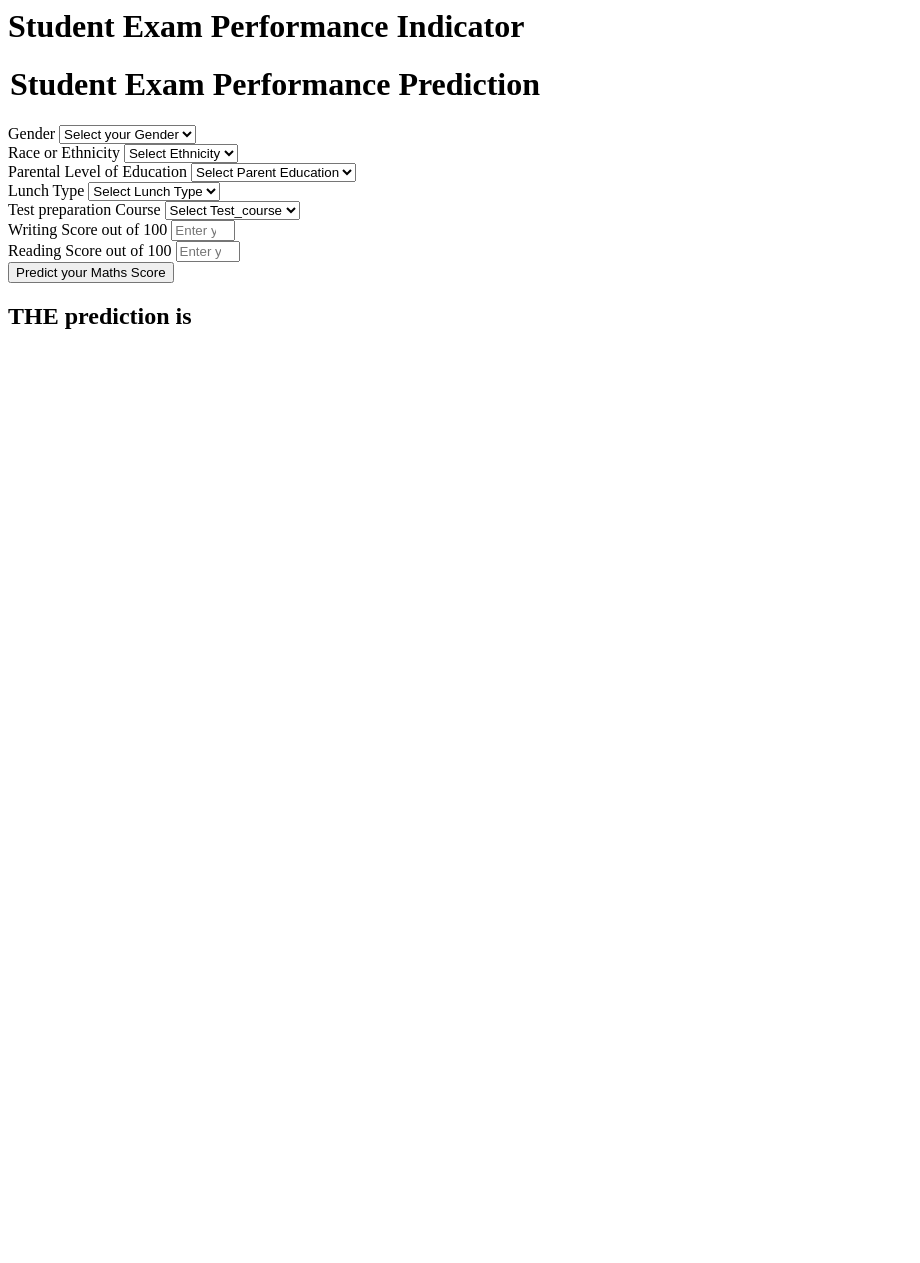
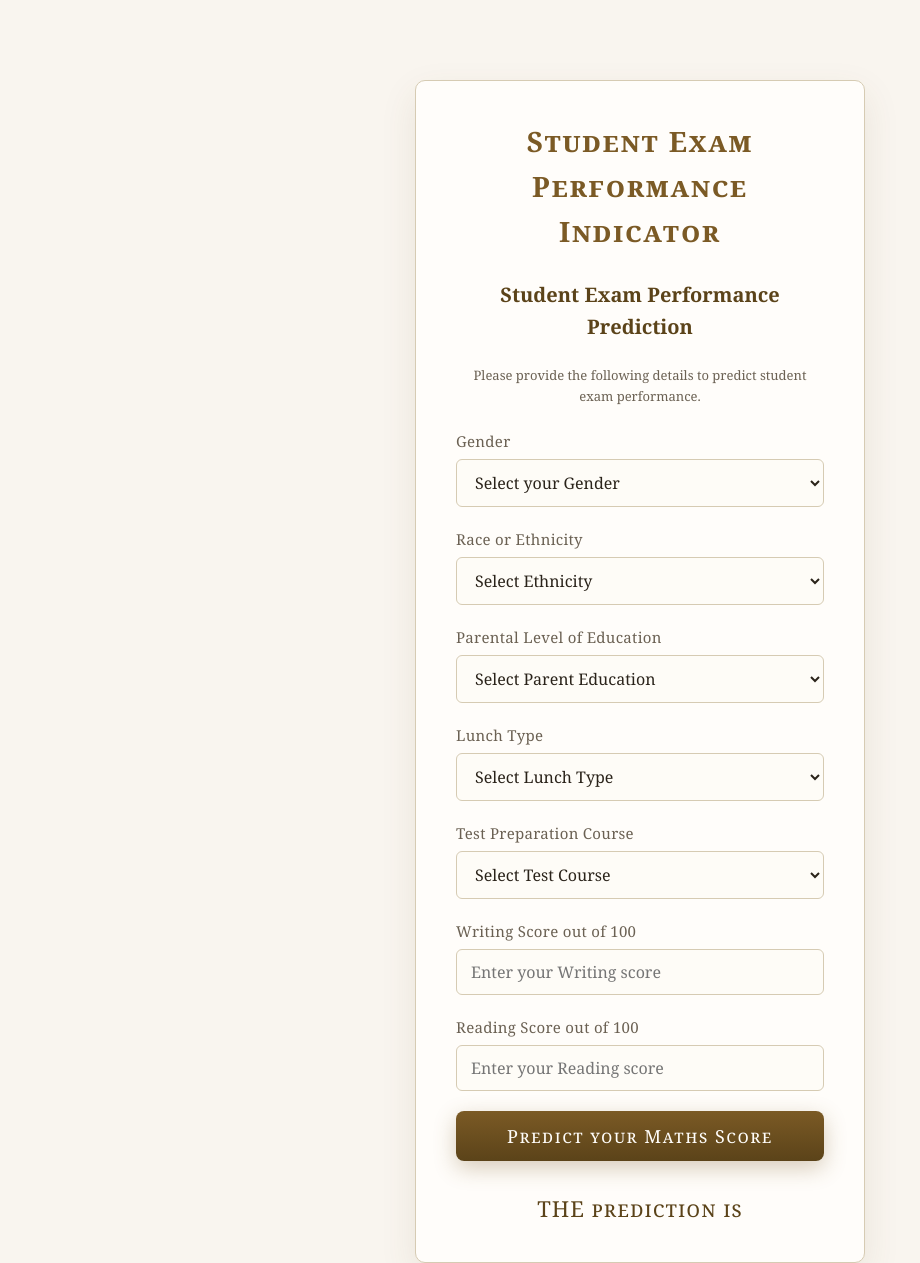
Before and after one commit to hathimds/Student_Performance_Prediction, a Flask app: page /predictdata in a window 1280 px wide. Shown: the whole page, without its empty margins (0-920 px from the left). Before the commit the page ends 329 px from the top, so only its background shows below. Run offline with Flask 3, Linux system fonts and the light colour scheme.

Commit message:
Update home.html

```diff
--- a/templates/home.html
+++ b/templates/home.html
@@ -1,111 +1,261 @@
-<html>
+<!DOCTYPE html>
+<html lang="en">
+<head>
+  <meta charset="UTF-8" />
+  <title>Student Exam Performance Indicator</title>
+  <meta name="viewport" content="width=device-width, initial-scale=1" />
+  <style>
+    :root {
+      --paper: #f9f5ef;
+      --panel-bg: #fffdfa;
+      --ink: #2a231a;
+      --muted: #6b6153;
+      --accent: #7b5a25;
+      --accent-dark: #5b4319;
+      --border-line: #d6cbb3;
+      --input-bg: #fefcf7;
+      --shadow: rgba(100, 80, 40, 0.1);
+    }
+
+    /* Reset & base */
+    *, *::before, *::after {
+      box-sizing: border-box;
+    }
+    body, html {
+      margin: 0;
+      padding: 0;
+      height: 100%;
+      font-family: 'Georgia', 'Times New Roman', Times, serif;
+      background: var(--paper);
+      color: var(--ink);
+      display: flex;
+      justify-content: center;
+      align-items: flex-start;
+      padding: 40px 15px;
+      line-height: 1.6;
+    }
+
+    /* Container */
+    .login {
+      background: var(--panel-bg);
+      max-width: 450px;
+      width: 100%;
+      padding: 38px 40px 36px;
+      border: 1px solid var(--border-line);
+      border-radius: 10px;
+      box-shadow: 0 14px 36px var(--shadow);
+      box-sizing: border-box;
+    }
+
+    /* Headings */
+    h1 {
+      font-variant-caps: small-caps;
+      font-weight: 700;
+      font-size: 28px;
+      margin: 0 0 26px 0;
+      color: var(--accent);
+      text-align: center;
+      letter-spacing: 1.8px;
+    }
+
+    legend {
+      font-weight: 600;
+      font-size: 20px;
+      margin-bottom: 22px;
+      color: var(--accent-dark);
+      text-align: center;
+      display: block;
+    }
+
+    /* Form groups */
+    form {
+      width: 100%;
+    }
+    .mb-3 {
+      margin-bottom: 20px;
+      display: flex;
+      flex-direction: column;
+    }
+    label.form-label {
+      font-size: 15px;
+      margin-bottom: 6px;
+      color: var(--muted);
+      letter-spacing: 0.3px;
+    }
+
+    select.form-control,
+    input.form-control[type="number"] {
+      padding: 11px 14px;
+      font-size: 16px;
+      border: 1px solid var(--border-line);
+      border-radius: 6px;
+      background-color: var(--input-bg);
+      color: var(--ink);
+      font-family: 'Georgia', serif;
+      transition: border-color 0.25s ease, box-shadow 0.25s ease;
+      outline-offset: 2px;
+    }
+    select.form-control:focus,
+    input.form-control[type="number"]:focus {
+      border-color: var(--accent);
+      box-shadow: 0 0 5px var(--accent);
+      background-color: #fffef9;
+      outline: none;
+    }
+
+    option.placeholder {
+      color: #9b8f76;
+      font-style: italic;
+    }
+
+    /* Button styling */
+    input.btn.btn-primary[type="submit"] {
+      width: 100%;
+      padding: 13px 0;
+      font-size: 18px;
+      font-variant-caps: small-caps;
+      letter-spacing: 1.5px;
+      background: linear-gradient(180deg, var(--accent), var(--accent-dark));
+      border: none;
+      border-radius: 8px;
+      color: #fffdfa;
+      cursor: pointer;
+      box-shadow: 0 7px 22px rgba(123, 90, 37, 0.3);
+      transition: background-color 0.3s ease, box-shadow 0.3s ease;
+      font-family: 'Georgia', serif;
+    }
+    input.btn.btn-primary[type="submit"]:hover {
+      background-color: var(--accent-dark);
+      box-shadow: 0 10px 30px rgba(91, 67, 25, 0.5);
+    }
+
+    /* Prediction output */
+    h2 {
+      margin: 30px 0 0 0;
+      font-size: 22px;
+      font-weight: normal;
+      color: var(--accent-dark);
+      text-align: center;
+      font-family: 'Georgia', serif;
+      font-variant-caps: small-caps;
+      letter-spacing: 1px;
+    }
+
+    /* Responsive */
+    @media (max-width: 480px) {
+      .login {
+        padding: 30px 25px 28px;
+      }
+      h1 {
+        font-size: 24px;
+      }
+      input.btn.btn-primary[type="submit"] {
+        font-size: 16px;
+        padding: 12px 0;
+      }
+    }
+
+  </style>
+</head>
 <body>
-    <div class="login">
-       <h1>Student Exam Performance Indicator</h1>
+  <div class="login" role="main" aria-labelledby="page-title">
+    <h1 id="page-title">Student Exam Performance Indicator</h1>
 
-       <form action="{{ url_for('predict_datapoint')}}" method="post">
-        <h1>
+    <form action="{{ url_for('predict_datapoint')}}" method="post" aria-describedby="form-desc" novalidate>
       <legend>Student Exam Performance Prediction</legend>
-        </h1>
+      <p id="form-desc" style="font-size:13px; color:var(--muted); margin-bottom: 22px; text-align:center;">
+        Please provide the following details to predict student exam performance.
+      </p>
+
       <div class="mb-3">
-            <label class="form-label">Gender</label>
-            <select class="form-control" name="gender" placeholder="Enter you Gender" required>
-                <option class="placeholder" selected disabled value="">Select your Gender</option>
-                <option value="male">
-                    Male
-                </option>
-                <option value="female">
-                    Female
-                </option>
+        <label for="gender" class="form-label">Gender</label>
+        <select id="gender" name="gender" class="form-control" required aria-required="true" aria-describedby="gender-desc">
+          <option class="placeholder" value="" selected disabled>Select your Gender</option>
+          <option value="male">Male</option>
+          <option value="female">Female</option>
         </select>
+        <div id="gender-desc" class="sr-only">Select gender of student</div>
       </div>
+
       <div class="mb-3">
-            <label class="form-label">Race or Ethnicity</label>
-            <select class="form-control" name="ethnicity" placeholder="Enter you ethnicity" required>
-                <option class="placeholder" selected disabled value="">Select Ethnicity</option>
-                <option value="group A">
-                    Group A
-                </option>
-                <option value="group B">
-                    Group B
-                </option>
-                <option value="group C">
-                    Group C
-                </option>
-                <option value="group D">
-                    Group D
-                </option>
-                <option value="group E">
-                    Group E
-                </option>
+        <label for="ethnicity" class="form-label">Race or Ethnicity</label>
+        <select id="ethnicity" name="ethnicity" class="form-control" required aria-required="true" aria-describedby="ethnicity-desc">
+          <option class="placeholder" value="" selected disabled>Select Ethnicity</option>
+          <option value="group A">Group A</option>
+          <option value="group B">Group B</option>
+          <option value="group C">Group C</option>
+          <option value="group D">Group D</option>
+          <option value="group E">Group E</option>
         </select>
+        <div id="ethnicity-desc" class="sr-only">Select race or ethnicity group</div>
       </div>
+
       <div class="mb-3">
-            <label class="form-label">Parental Level of Education</label>
-            <select class="form-control" name="parental_level_of_education"
-                placeholder="Enter you Parent Education" required>
-                <option class="placeholder" selected disabled value="">Select Parent Education</option>
-                <option value="associate's degree">
-                    associate's degree
-                </option>
-                <option value="bachelor's degree">
-                    bachelor's degree
-                </option>
-                <option value="high school">
-                    high school
-                </option>
-                <option value="master's degree">
-                    master's degree
-                </option>
-                <option value="some college">
-                    some college
-                </option>
-                <option value="some high school">
-                    some high school
-                </option>
+        <label for="parental_education" class="form-label">Parental Level of Education</label>
+        <select id="parental_education" name="parental_level_of_education" class="form-control" required aria-required="true" aria-describedby="parental-desc">
+          <option class="placeholder" value="" selected disabled>Select Parent Education</option>
+          <option value="associate's degree">Associate's Degree</option>
+          <option value="bachelor's degree">Bachelor's Degree</option>
+          <option value="high school">High School</option>
+          <option value="master's degree">Master's Degree</option>
+          <option value="some college">Some College</option>
+          <option value="some high school">Some High School</option>
         </select>
+        <div id="parental-desc" class="sr-only">Select highest parental education level</div>
       </div>
+
       <div class="mb-3">
-            <label class="form-label">Lunch Type</label>
-            <select class="form-control" name="lunch" placeholder="Enter you Lunch" required>
-                <option class="placeholder" selected disabled value="">Select Lunch Type</option>
-                <option value="free/reduced">
-                    free/reduced
-                </option>
-                <option value="standard">
-                    standard
-                </option>
+        <label for="lunch" class="form-label">Lunch Type</label>
+        <select id="lunch" name="lunch" class="form-control" required aria-required="true" aria-describedby="lunch-desc">
+          <option class="placeholder" value="" selected disabled>Select Lunch Type</option>
+          <option value="free/reduced">Free/Reduced</option>
+          <option value="standard">Standard</option>
         </select>
+        <div id="lunch-desc" class="sr-only">Select student lunch type</div>
       </div>
+
       <div class="mb-3">
-            <label class="form-label">Test preparation Course</label>
-            <select class="form-control" name="test_preparation_course" placeholder="Enter you Course"
-                required>
-                <option class="placeholder" selected disabled value="">Select Test_course</option>
-                <option value="none">
-                    None
-                </option>
-                <option value="completed">
-                    Completed
-                </option>
+        <label for="test_preparation" class="form-label">Test Preparation Course</label>
+        <select id="test_preparation" name="test_preparation_course" class="form-control" required aria-required="true" aria-describedby="test-desc">
+          <option class="placeholder" value="" selected disabled>Select Test Course</option>
+          <option value="none">None</option>
+          <option value="completed">Completed</option>
         </select>
+        <div id="test-desc" class="sr-only">Select if test preparation course completed</div>
       </div>
+
       <div class="mb-3">
-            <label class="form-label">Writing Score out of 100</label>
-            <input class="form-control" type="number" name="reading_score"
-                placeholder="Enter your Reading score" min='0' max='100' />
+        <label for="writing_score" class="form-label">Writing Score out of 100</label>
+        <input id="writing_score" name="writing_score" type="number" class="form-control" placeholder="Enter your Writing score" min="0" max="100" required aria-required="true" />
       </div>
+
       <div class="mb-3">
-            <label class="form-label">Reading Score out of 100</label>
-            <input class="form-control" type="number" name="writing_score"
-                placeholder="Enter your Reading Score" min='0' max='100' />
+        <label for="reading_score" class="form-label">Reading Score out of 100</label>
+        <input id="reading_score" name="reading_score" type="number" class="form-control" placeholder="Enter your Reading score" min="0" max="100" required aria-required="true" />
       </div>
+
       <div class="mb-3">
-            <input class="btn btn-primary" type="submit" value="Predict your Maths Score" required />
+        <input type="submit" class="btn btn-primary" value="Predict your Maths Score" />
       </div>
     </form>
+
     <h2>
-       THE  prediction is {{results}}
+      THE prediction is {{results}}
     </h2>
-   <body>
+  </div>
+
+  <style>
+    /* Screen reader only */
+    .sr-only {
+      position: absolute;
+      width: 1px;
+      height: 1px;
+      padding: 0;
+      margin: -1px;
+      overflow: hidden;
+      clip: rect(0 0 0 0);
+      border: 0;
+    }
+  </style>
+</body>
 </html>
```
Lines whose indentation alone changed are shown as unchanged.
